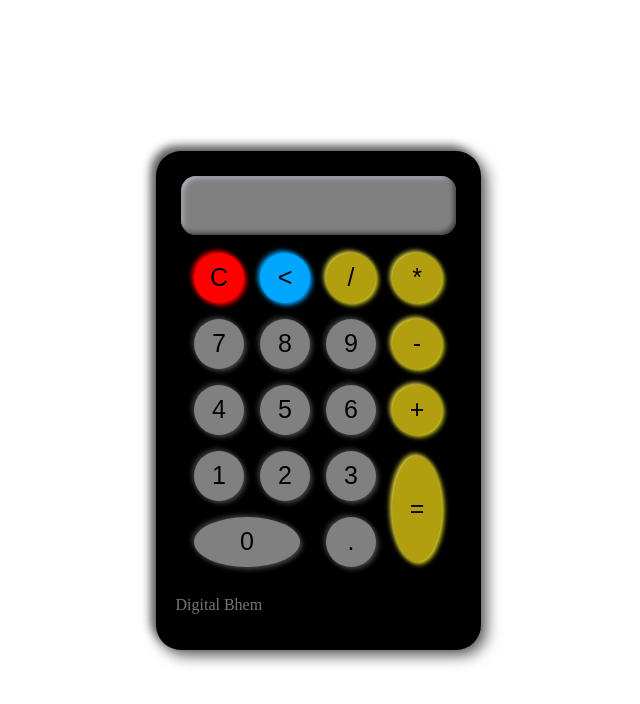
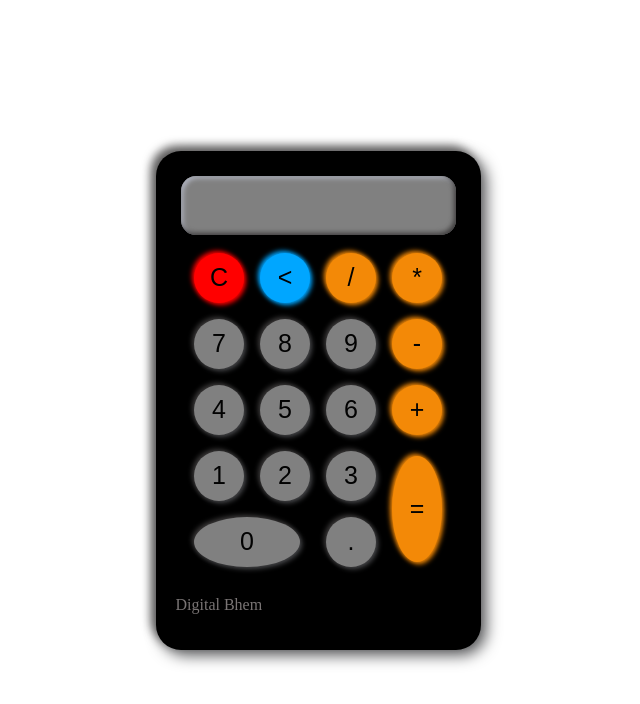
Before and after one commit to Pabitra-Sahoo/DIGIBHEM, a plain HTML site: page index.html in a window 1280 px wide. Shown: the whole page, without its empty margins (322-962 px from the left). Drawn offline with Linux system fonts and the light colour scheme.

Commit message:
Update cal1.css

```diff
--- a/cal1.css
+++ b/cal1.css
@@ -47,11 +47,11 @@ body {
   }
 
   .operator-button{
-    background: #b19f10;
+    background: #f38907;
     border: none;
     outline: none;
     border-radius: 50%;
-    box-shadow: -2px -2px 5px #eadf4a, 2px 2px 5px #e2df1f;
+    box-shadow: -2px -2px 5px #f38907, 2px 2px 5px #f38907;
     width: 60px;
     height: 60px;
     margin: 7px;
```
